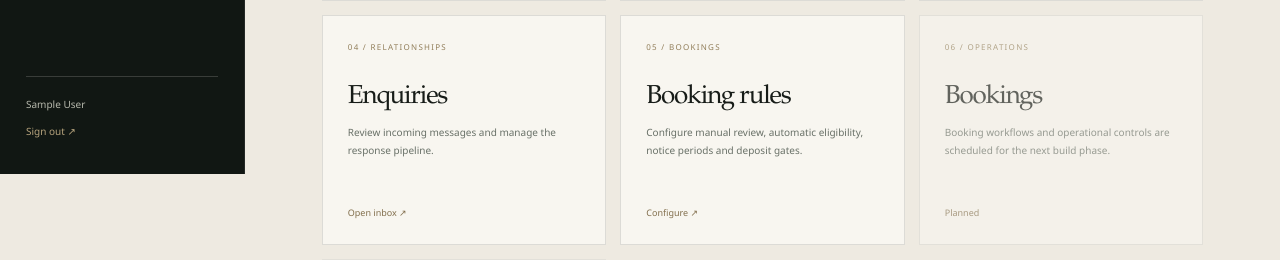
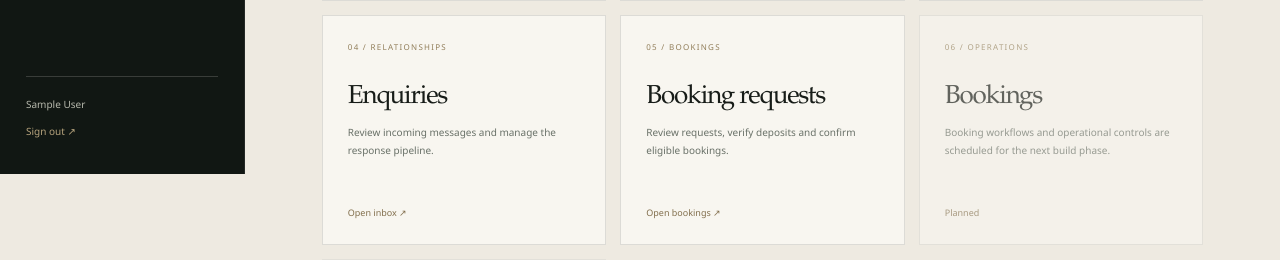
Before and after one commit to LloydCoder/talyvane-platform, a Laravel app: page /admin in a window 1280 px wide. Shown: the part 626-886 px from the top of the page. Run offline with Laravel 12, Linux system fonts and the light colour scheme; the visitor is signed in with stand-in values (Sample User, id 1); data that the repository does not hold is empty; parts of the project's set-up code (start-up, migrations or seed data) failed here and were passed over.

Commit message:
Prioritise booking operations inbox from admin dashboard

```diff
--- a/resources/views/admin/dashboard.blade.php
+++ b/resources/views/admin/dashboard.blade.php
@@ -14,7 +14,7 @@
         <a class="admin-card" href="{{ route('admin.destinations.index') }}"><span>02 / DISCOVERY</span><h2>Destinations</h2><p>Manage enabled markets, cities, currencies and local settings.</p><b>Manage ↗</b></a>
         <a class="admin-card" href="{{ route('admin.profiles.index') }}"><span>03 / PROFILES</span><h2>Profile review</h2><p>Manage draft profiles and record publication verification and consent review.</p><b>Review ↗</b></a>
         <a class="admin-card" href="{{ route('admin.enquiries.index') }}"><span>04 / RELATIONSHIPS</span><h2>Enquiries</h2><p>Review incoming messages and manage the response pipeline.</p><b>Open inbox ↗</b></a>
-        <a class="admin-card" href="{{ route('admin.bookings.settings') }}"><span>05 / BOOKINGS</span><h2>Booking rules</h2><p>Configure manual review, automatic eligibility, notice periods and deposit gates.</p><b>Configure ↗</b></a>
+        <a class="admin-card" href="{{ route('admin.bookings.index') }}"><span>05 / BOOKINGS</span><h2>Booking requests</h2><p>Review requests, verify deposits and confirm eligible bookings.</p><b>Open bookings ↗</b></a>
         <div class="admin-card admin-card-muted"><span>06 / OPERATIONS</span><h2>Bookings</h2><p>Booking workflows and operational controls are scheduled for the next build phase.</p><b>Planned</b></div>
         <div class="admin-card admin-card-muted"><span>07 / COMMERCE</span><h2>Payments</h2><p>Payment rails remain disabled until provider and jurisdiction reviews are complete.</p><b>Gated</b></div>
     </div>
```
